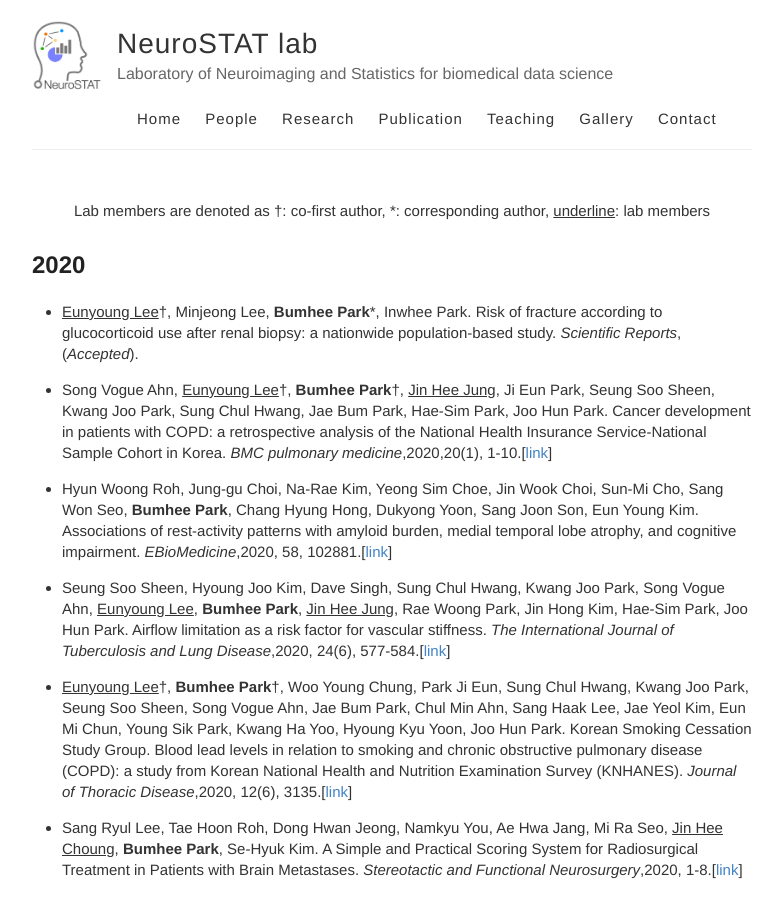
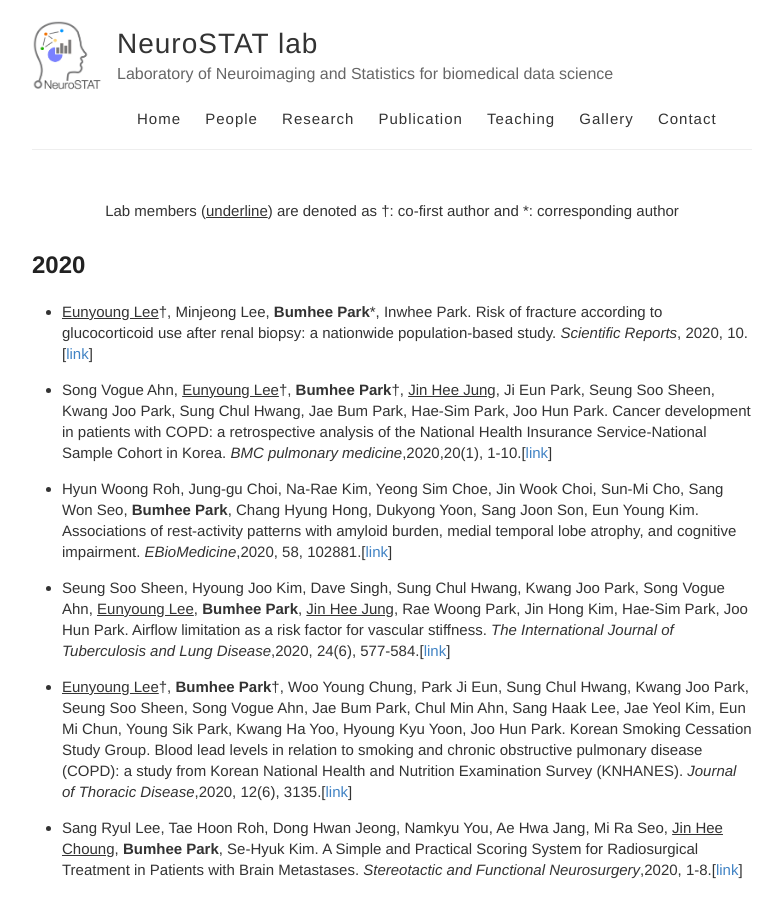
Before and after one commit to neurostat-lab/neurostat-lab.github.io, a Jekyll site: the page built from publication.md, in a window 1280 px wide and 900 px high. Shown: the whole window, without its empty margins (248-1030 px from the left). Built offline with Jekyll 4.4.1, drawn with Linux system fonts in a browser that asks for light colours.

Commit message:
Update publication.md

```diff
--- a/publication.md
+++ b/publication.md
@@ -3,10 +3,10 @@ layout: default
 is_contact: true
 ---
 
-<center>Lab members are denoted as <sup>†</sup>: co-first author, <sup>*</sup>: corresponding author,  <U>underline</U>: lab members</center>
+<center>Lab members (<U>underline</U>) are denoted as <sup>†</sup>: co-first author and <sup>*</sup>: corresponding author </center>
 
 ## 2020
-* <U>Eunyoung Lee</U><sup>†</sup>, Minjeong Lee, **Bumhee Park**<sup>*</sup>, Inwhee Park. Risk of fracture according to glucocorticoid use after renal biopsy: a nationwide population-based study. _Scientific Reports_, (_Accepted_).
+* <U>Eunyoung Lee</U><sup>†</sup>, Minjeong Lee, **Bumhee Park**<sup>*</sup>, Inwhee Park. Risk of fracture according to glucocorticoid use after renal biopsy: a nationwide population-based study. _Scientific Reports_, 2020, 10. \[[link](https://www.nature.com/articles/s41598-020-70935-w)\]
 
 * Song Vogue Ahn, <U>Eunyoung Lee</U><sup>†</sup>, **Bumhee Park**<sup>†</sup>, <U>Jin Hee Jung</U>, Ji Eun Park, Seung Soo Sheen, Kwang Joo Park, Sung Chul Hwang, Jae Bum Park, Hae-Sim Park, Joo Hun Park. Cancer development in patients with COPD: a retrospective analysis of the National Health Insurance Service-National Sample Cohort in Korea. _BMC pulmonary medicine_,2020,20(1), 1-10.\[[link](https://bmcpulmmed.biomedcentral.com/articles/10.1186/s12890-020-01194-8)\]
 
```
